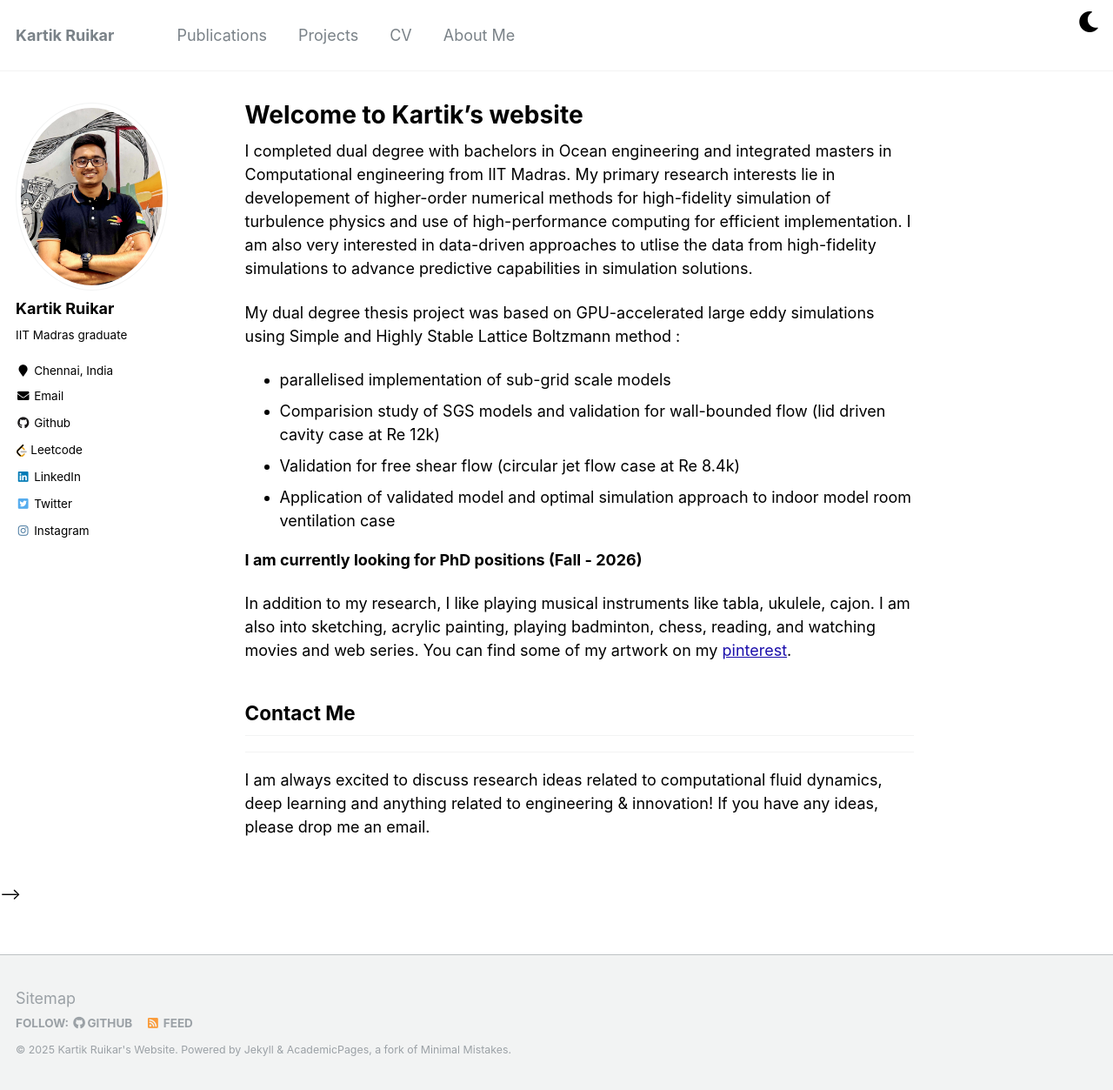
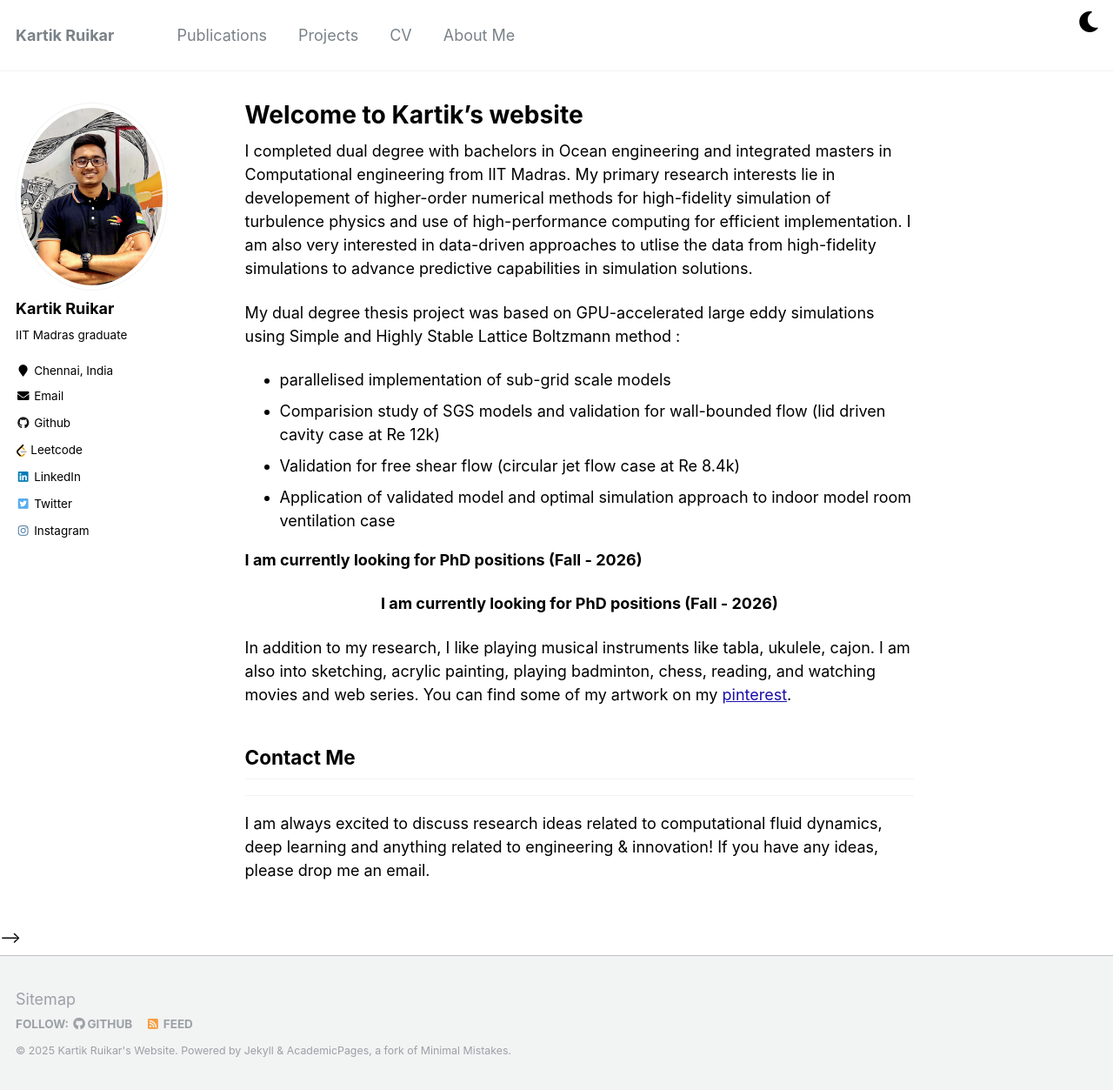
Before and after one commit to Kartik2605/Kartik2605.github.io, a Jekyll site: the page built from _pages/about.md, in a window 1280 px wide and 1253 px high. Shown: the whole window at 87% size. Built offline with Jekyll 4.4.1, drawn with Linux system fonts in a browser that asks for light colours.

Commit message:
centre the phd position part 1

```diff
--- a/_pages/about.md
+++ b/_pages/about.md
@@ -20,6 +20,10 @@ My dual degree thesis project was based on GPU-accelerated large eddy simulation
 
 **I am currently looking for PhD positions (Fall - 2026)**
 
+<p style="text-align: center; font-weight: bold;">
+  I am currently looking for PhD positions (Fall - 2026)
+</p>
+
 In addition to my research, I like playing musical instruments like tabla, ukulele, cajon. I am also into sketching, acrylic painting, playing badminton, chess, reading, and watching movies and web series. You can find some of my artwork on my [pinterest](https://pin.it/2c8Ym5D8z).
 
 
```
